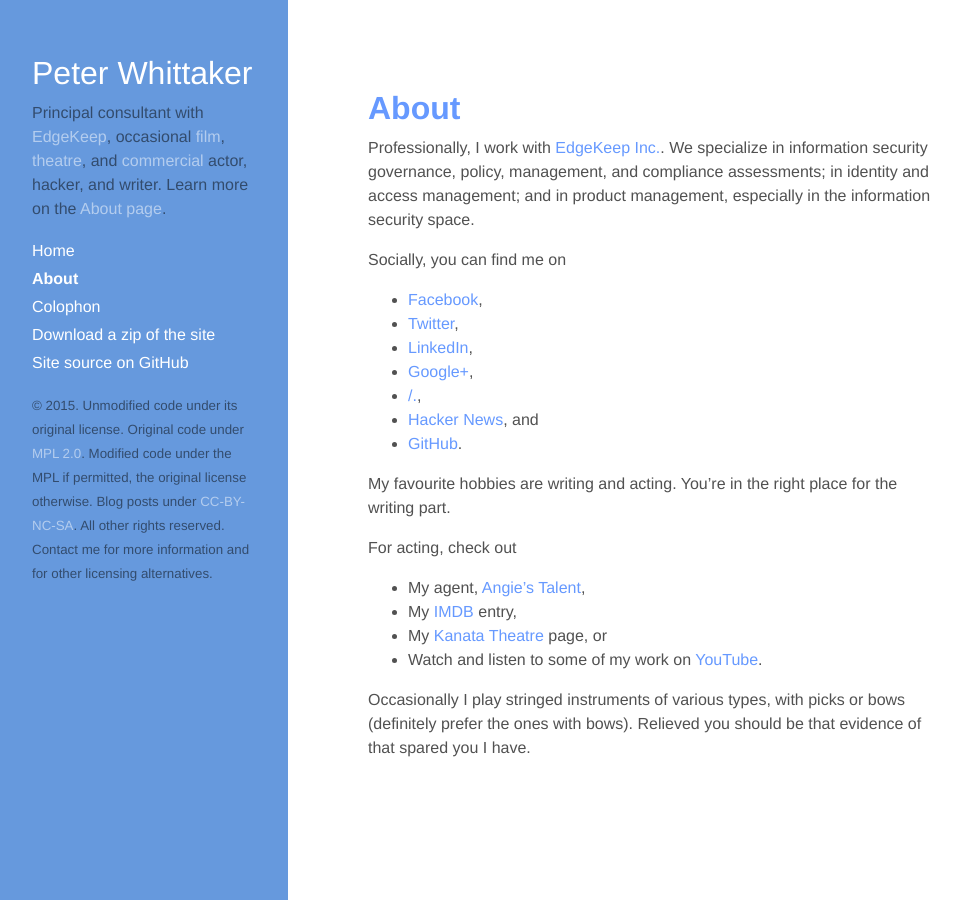
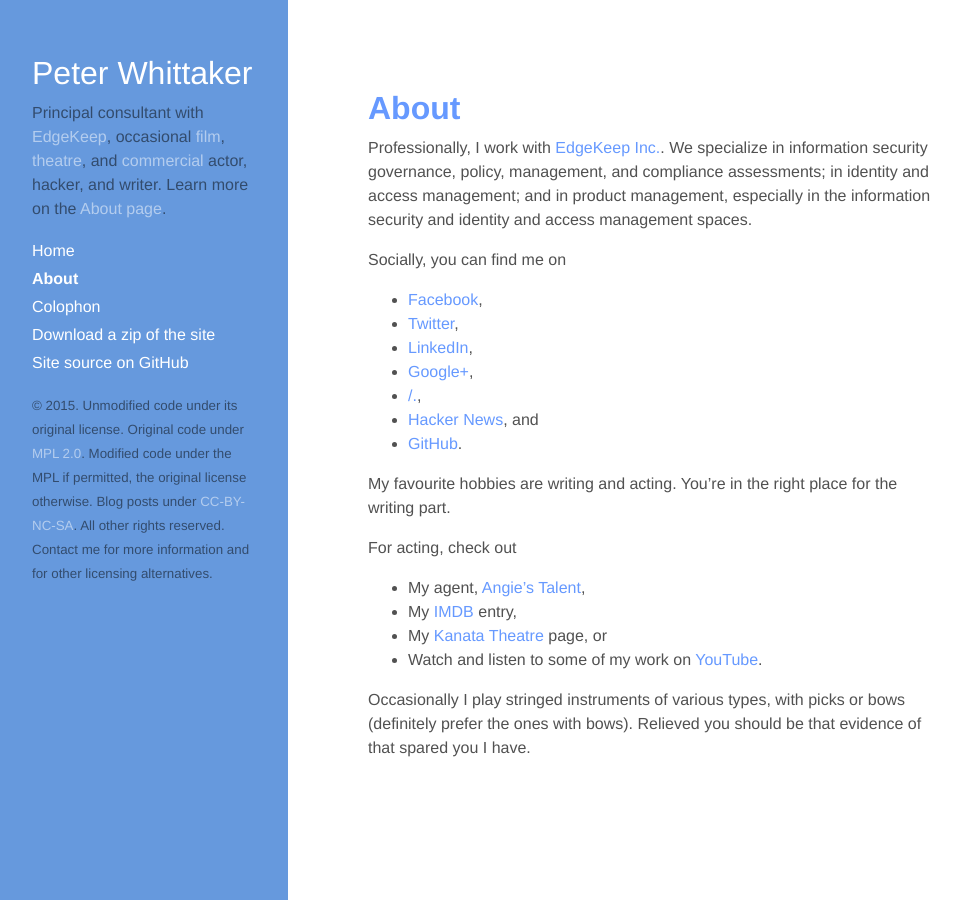
Before and after one commit to PeterWhittaker/PeterWhittaker.github.io, a Jekyll site: the page built from about.md, in a window 1280 px wide. Shown: the whole page, without its empty margins (0-961 px from the left). Built offline with Jekyll 4.4.1, drawn with Linux system fonts in a browser that asks for light colours; Markdown is read by kramdown in place of the engine named in the settings.

Commit message:
Updates to description in config.yml, about.md

```diff
--- a/_config.yml
+++ b/_config.yml
@@ -8,7 +8,7 @@ relative_permalinks: true
 
 # Setup
 title:            'Peter Whittaker'
-tagline:          'Information security and identity management consultant, product manager, writer, actor.'
+tagline:          'Information security and identity management consultant, product manager, hacker, writer, actor.'
 description:      'Principal consultant with <a href="http://www.EdgeKeep.com">EdgeKeep</a>, occasional <a href="http://www.imdb.com/name/nm3945839/">film</a>, <a href="http://kanatatheatre.com/Archive/actors/w/whittpet.htm">theatre</a>, and <a href="https://www.youtube.com/watch?v=lDmBQORUCQM">commercial</a> actor, hacker, and writer. Learn more on the <a href="/about">About page</a>.'
 url:              http://peter-whittaker.com
 shorturl:         peter-whittaker.com
--- a/about.md
+++ b/about.md
@@ -3,7 +3,7 @@ layout: page
 title: About
 ---
 
-Professionally, I work with [EdgeKeep Inc.](http://www.edgekeep.com). We specialize in information security governance, policy, management, and compliance assessments; in identity and access management; and in product management, especially in the information security space.
+Professionally, I work with [EdgeKeep Inc.](http://www.edgekeep.com). We specialize in information security governance, policy, management, and compliance assessments; in identity and access management; and in product management, especially in the information security and identity and access management spaces.
 
 Socially, you can find me on
 
```
